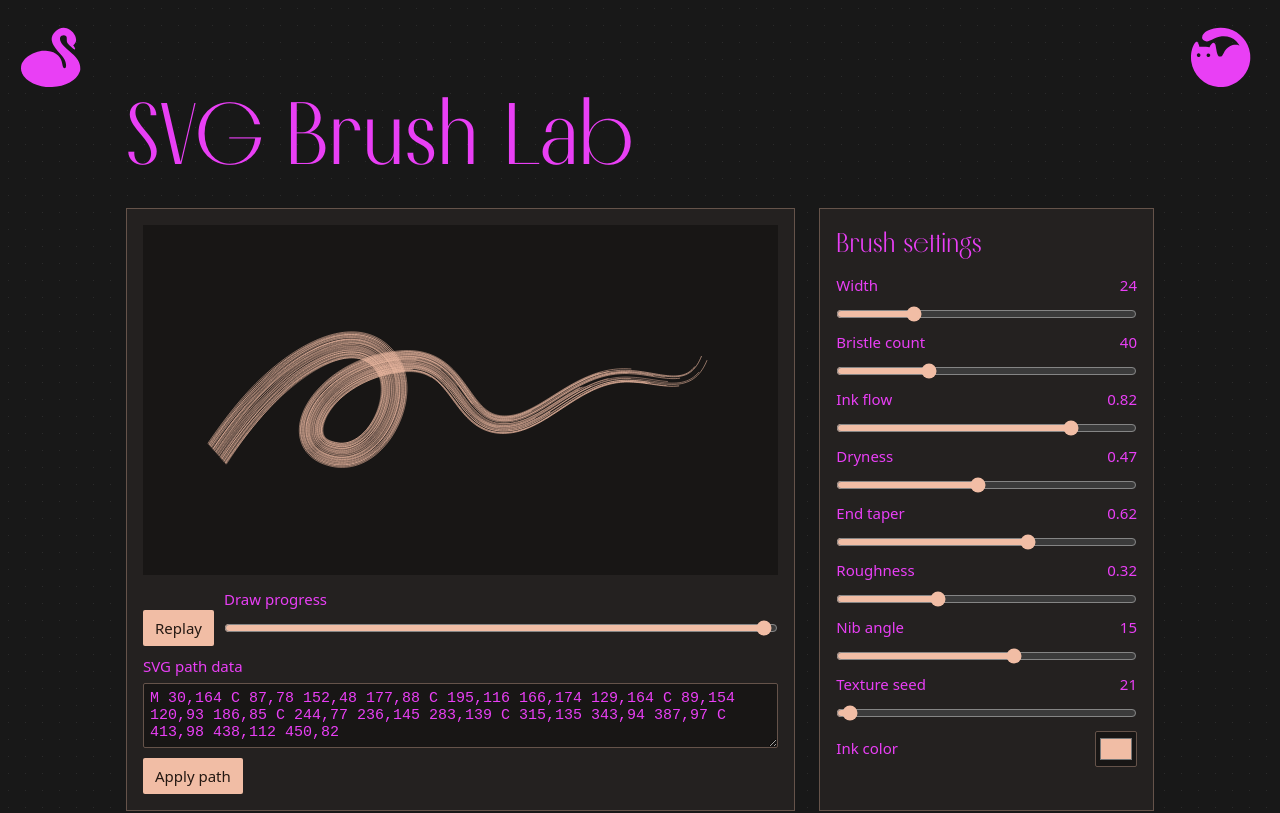
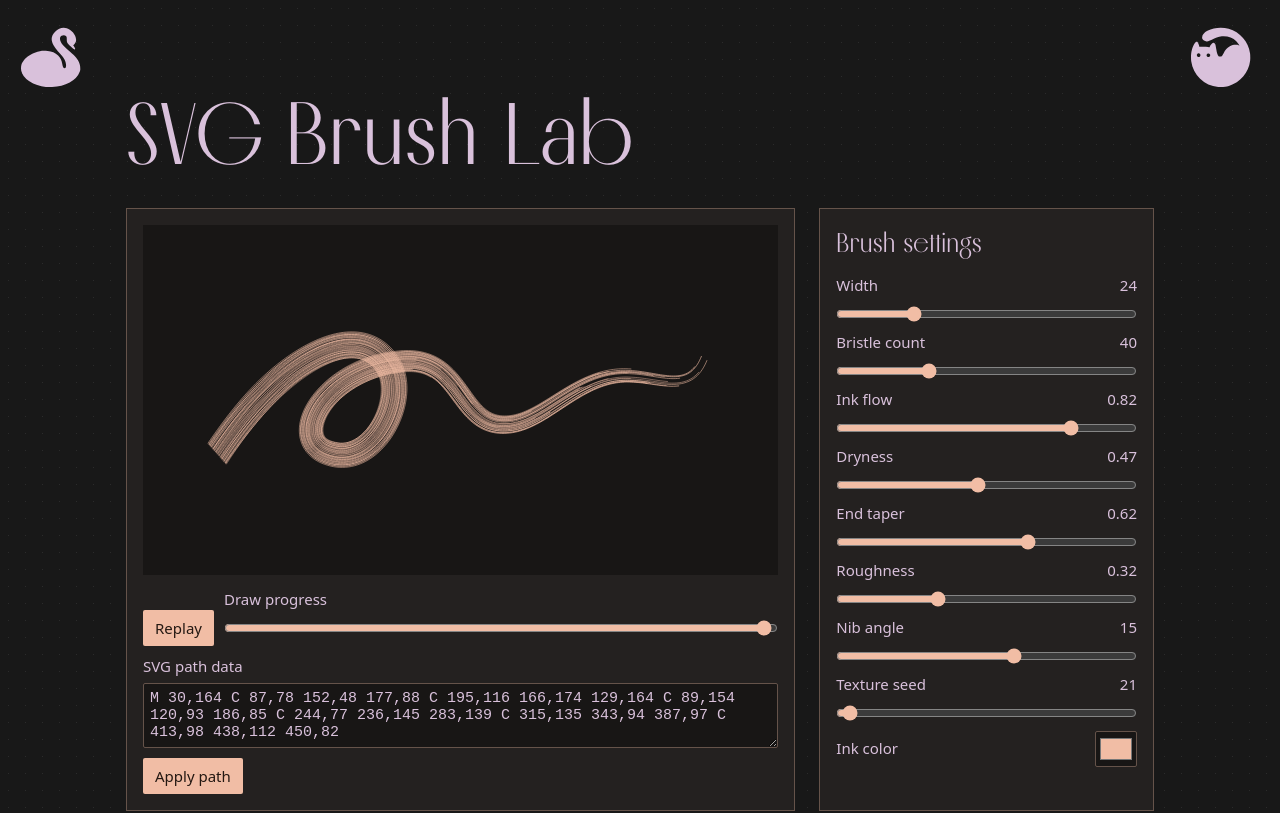
Before and after one commit to ozprey79/ozprey, a SvelteKit app: page /brush-lab in a window 1280 px wide. Shown: the top 813 px of the page. Built offline with nearby package versions, Linux system fonts and the light colour scheme.

Commit message:
color change

```diff
--- a/src/routes/layout.css
+++ b/src/routes/layout.css
@@ -1,8 +1,8 @@
 /* Shared palette and typography. */
 :root{
-	--fill:rgb(233, 63, 245);
+	--fill:rgb(217, 193, 219);
 	--bg:#181818;
-	--heart:rgb(255, 247, 0);
+	--heart:red;
   --bgdot: rgba(49, 49, 49, 0.788);
   --mfont: "Melodrama", serif;
   --bfont: "Familjen Grotesk", sans-serif;
```
